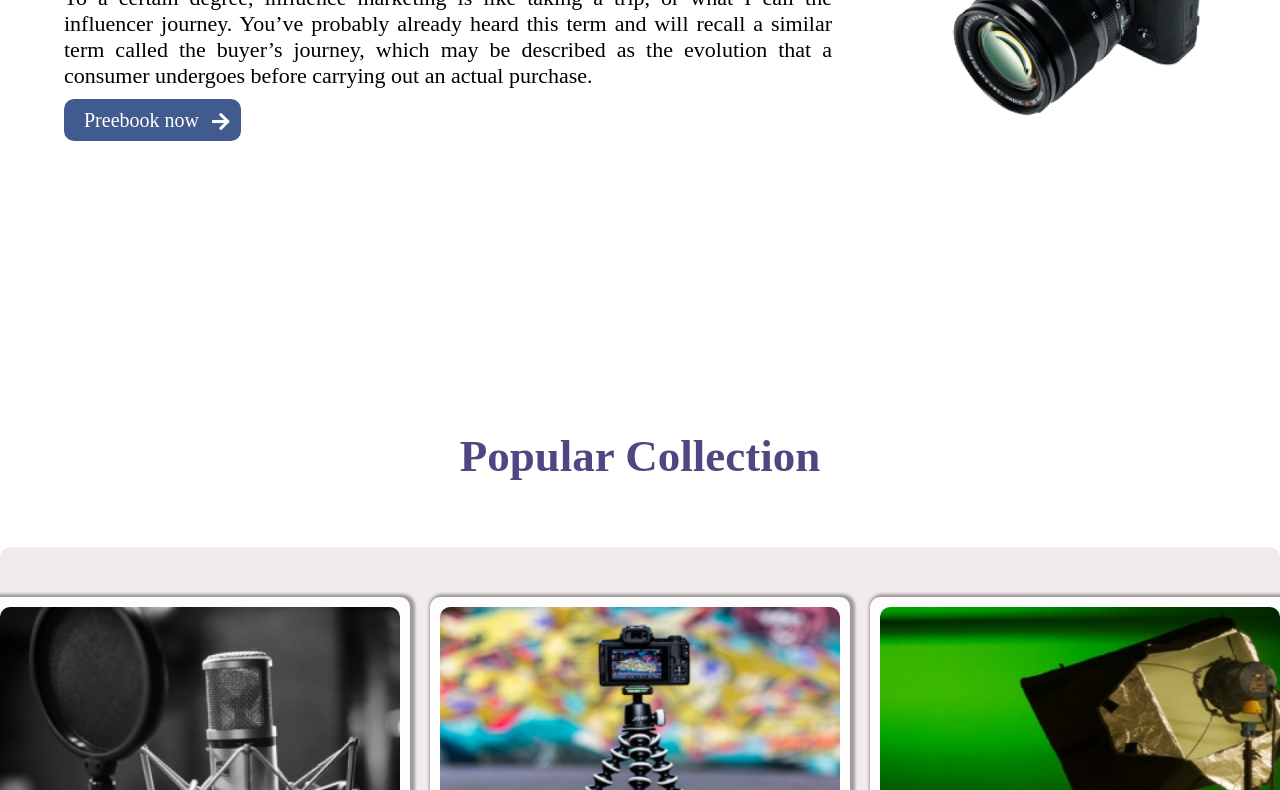
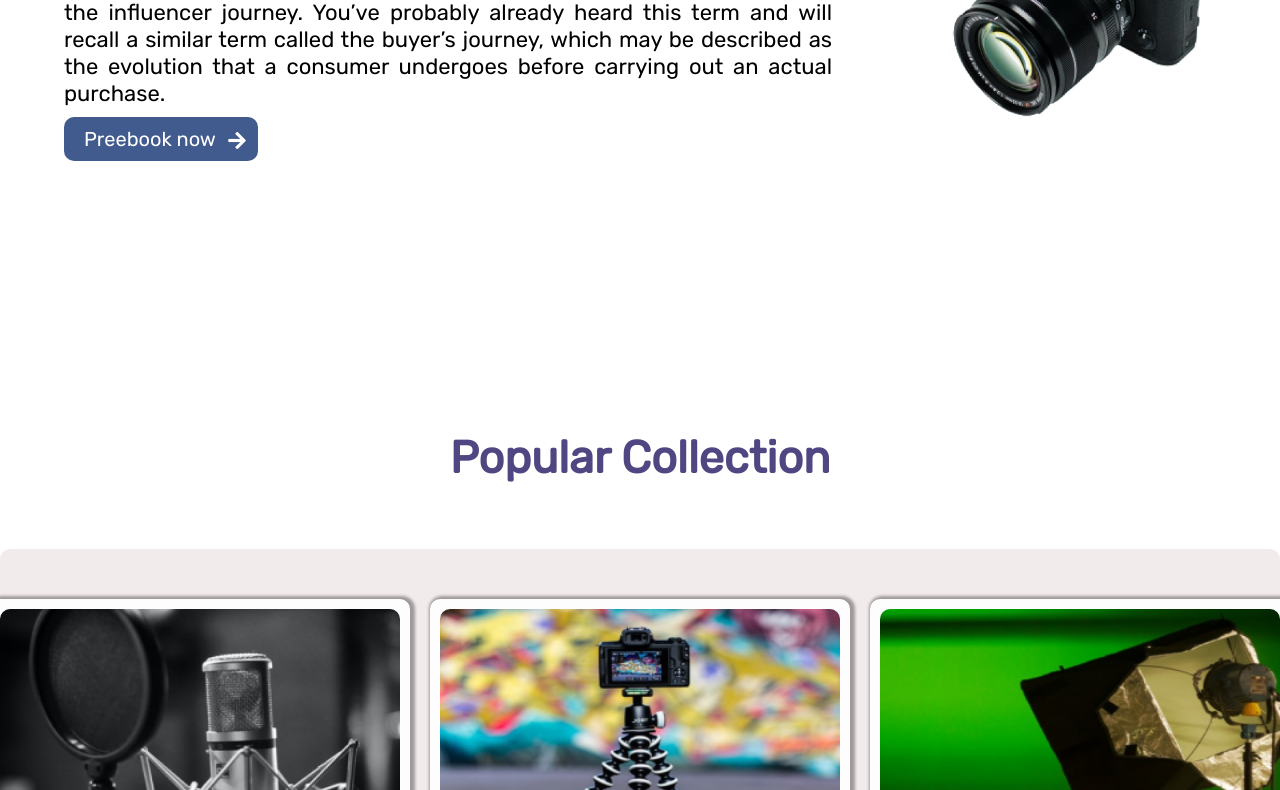
Before and after one commit to Rubel2022/my-protfolio-website5-repo, a plain HTML site: page index.html in a window 1280 px wide. Shown: the part 427-1217 px from the top of the page. Drawn offline with Linux system fonts and the light colour scheme.

Commit message:
google added

```diff
--- a/css/style.css
+++ b/css/style.css
@@ -1,9 +1,19 @@
+@import url('https://fonts.googleapis.com/css2?family=Lobster&family=PT+Serif:wght@400;700&family=Poppins&family=Questrial&family=Roboto+Mono&family=Roboto:ital,wght@0,400;0,500;0,700;1,400&family=Rubik&display=swap');
+
 * {
   margin: 0;
   padding: 0;
 }
 
-body {}
+body {
+  font-family: 'Lobster', cursive;
+  font-family: 'Poppins', sans-serif;
+  font-family: 'PT Serif', serif;
+  font-family: 'Questrial', sans-serif;
+  font-family: 'Roboto', sans-serif;
+  font-family: 'Roboto Mono', monospace;
+  font-family: 'Rubik', sans-serif;
+}
 
 /*----------header start-----*/
 
```
